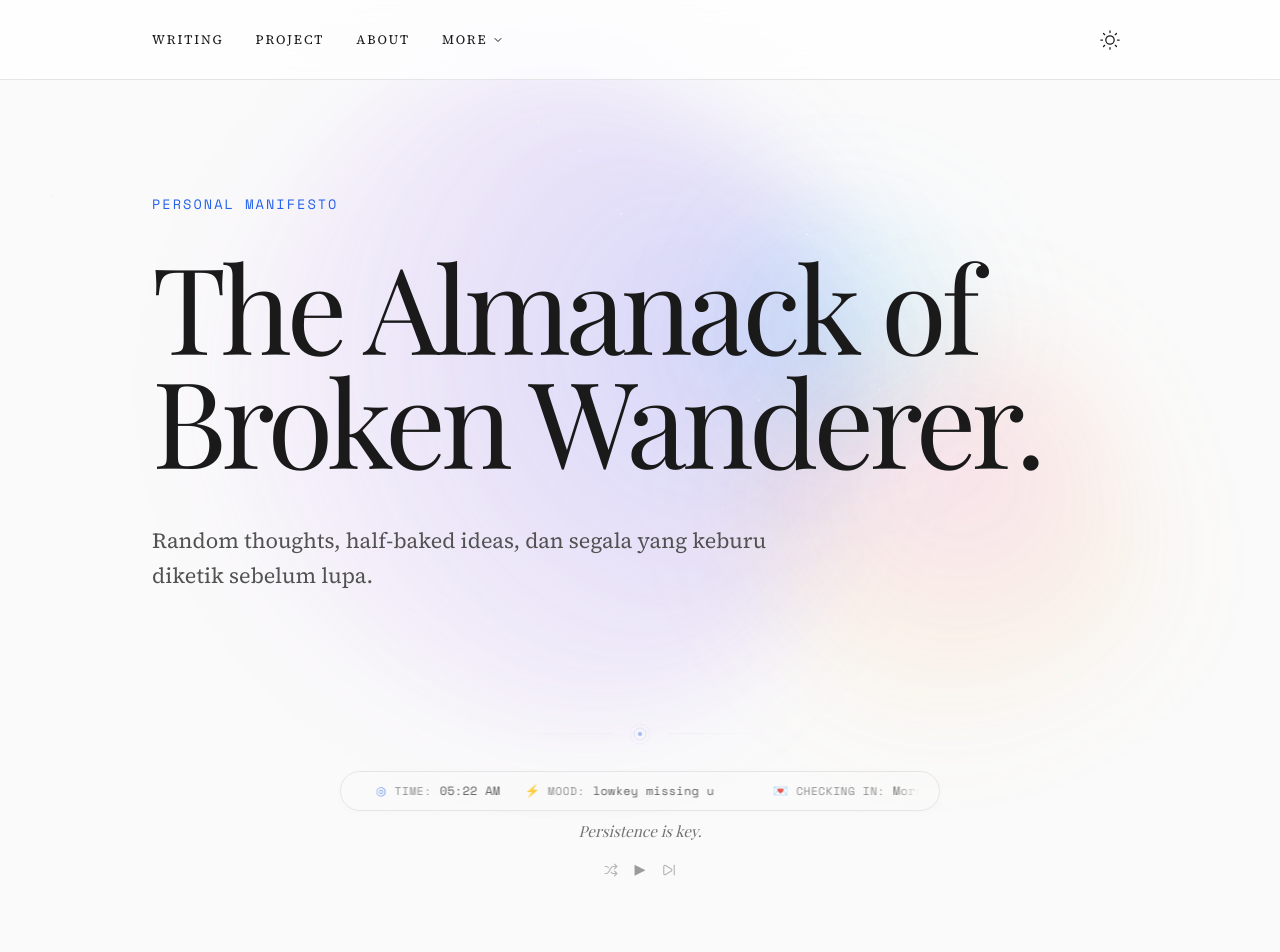
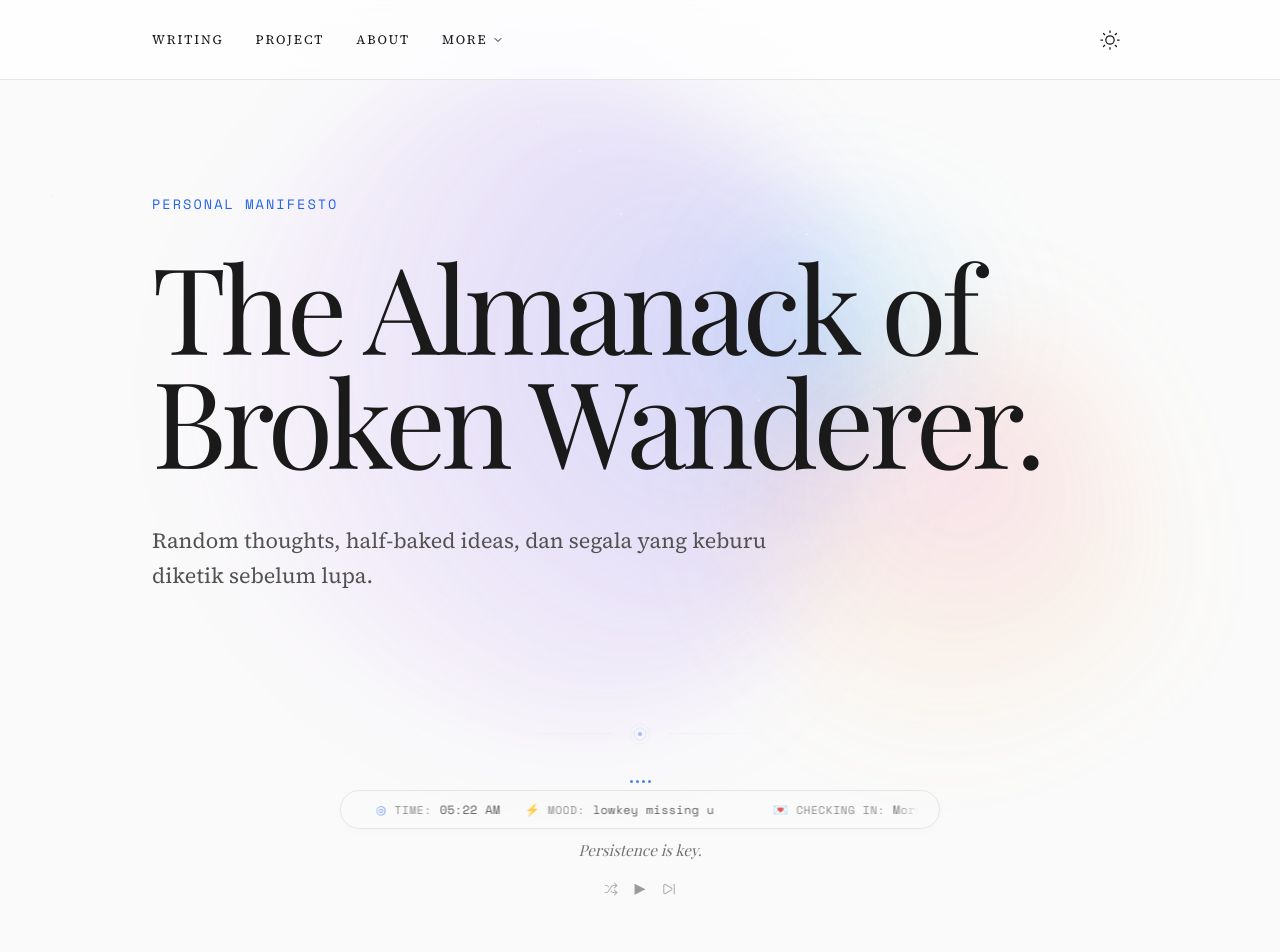
Before and after one commit to muhammadfaza16/muhammadfaza16.github.io, a Next.js app: page / in a window 1280 px wide. Shown: the top 952 px of the page. Built offline with nearby package versions, Linux system fonts and the light colour scheme; a web font is replaced by a local one.

Commit message:
feat(ui): add music visualizer and smooth text transitions

```diff
--- a/src/components/CurrentlyStrip.tsx
+++ b/src/components/CurrentlyStrip.tsx
@@ -42,7 +42,7 @@ function FixedWidthText({ text, width, className }: { text: string; width: strin
         const timer = setTimeout(() => {
             setDisplayText(text);
             setOpacity(1);
-        }, 200);
+        }, 500);
 
         return () => clearTimeout(timer);
     }, [text, displayText]);
@@ -58,7 +58,7 @@ function FixedWidthText({ text, width, className }: { text: string; width: strin
                 whiteSpace: "nowrap",
                 overflow: "hidden",
                 textOverflow: "ellipsis",
-                transition: "opacity 0.2s ease-in-out",
+                transition: "opacity 0.5s ease-in-out",
                 opacity: opacity,
                 verticalAlign: "middle",
                 textAlign: "left"
@@ -225,6 +225,49 @@ function getCheckInMessages(hour: number): string[] {
     ];
 }
 
+// Music Visualizer Component
+const MusicVisualizer = memo(function MusicVisualizer({ isPlaying }: { isPlaying: boolean }) {
+    return (
+        <div style={{
+            display: "flex",
+            alignItems: "flex-end",
+            justifyContent: "center",
+            gap: "3px",
+            height: "12px",
+            marginBottom: "0.4rem", // space between visualizer and marquee
+            opacity: 0.8
+        }}>
+            <style>
+                {`
+                    @keyframes bounce {
+                        0%, 100% { height: 3px; }
+                        50% { height: 12px; }
+                    }
+                    .bar {
+                        width: 3px;
+                        background-color: var(--accent);
+                        border-radius: 99px;
+                        transition: height 0.2s ease;
+                    }
+                    .animate-bar {
+                        animation: bounce 0.5s infinite ease-in-out;
+                    }
+                `}
+            </style>
+            {[0, 1, 2, 3].map((i) => (
+                <div
+                    key={i}
+                    className={`bar ${isPlaying ? "animate-bar" : ""}`}
+                    style={{
+                        height: isPlaying ? undefined : "3px",
+                        animationDelay: `${i * 0.1}s`
+                    }}
+                />
+            ))}
+        </div>
+    );
+});
+
 export function CurrentlyStrip() {
     const [currentTime, setCurrentTime] = useState("");
     const [moods, setMoods] = useState<string[]>([]);
@@ -240,7 +283,19 @@ export function CurrentlyStrip() {
     const checkInMessages = getCheckInMessages(currentHour);
 
     // Get song message based on current index
-    const songMessage = getSongMessage(currentSong.title, isPlaying, songMessageIndex);
+    const rawSongMessage = getSongMessage(currentSong.title, isPlaying, songMessageIndex);
+    const [displaySongMessage, setDisplaySongMessage] = useState(rawSongMessage);
+    const [msgOpacity, setMsgOpacity] = useState(1);
+
+    useEffect(() => {
+        if (rawSongMessage === displaySongMessage) return;
+        setMsgOpacity(0);
+        const timer = setTimeout(() => {
+            setDisplaySongMessage(rawSongMessage);
+            setMsgOpacity(1);
+        }, 500);
+        return () => clearTimeout(timer);
+    }, [rawSongMessage, displaySongMessage]);
 
 
 
@@ -308,6 +363,9 @@ export function CurrentlyStrip() {
                 gap: "0rem"
             }}>
 
+            {/* Top: Visualizer */}
+            <MusicVisualizer isPlaying={isPlaying} />
+
             {/* Top: Marquee Pill */}
             <div
                 style={{
@@ -347,8 +405,6 @@ export function CurrentlyStrip() {
             >
                 {/* Song message text with fade transition */}
                 <p
-                    key={`${songMessage}-${songMessageIndex}`}
-                    className="animate-fade-in"
                     style={{
                         fontFamily: "var(--font-serif)",
                         fontStyle: "italic",
@@ -363,11 +419,12 @@ export function CurrentlyStrip() {
                         display: "flex",
                         alignItems: "center", // Centered for symmetric gaps
                         justifyContent: "center",
-                        transition: "opacity 0.3s ease"
+                        transition: "opacity 0.5s ease-in-out",
+                        opacity: msgOpacity
                     }}
                     onClick={togglePlay}
                 >
-                    {songMessage}
+                    {displaySongMessage}
                 </p>
 
                 {/* Player controls row */}
```
